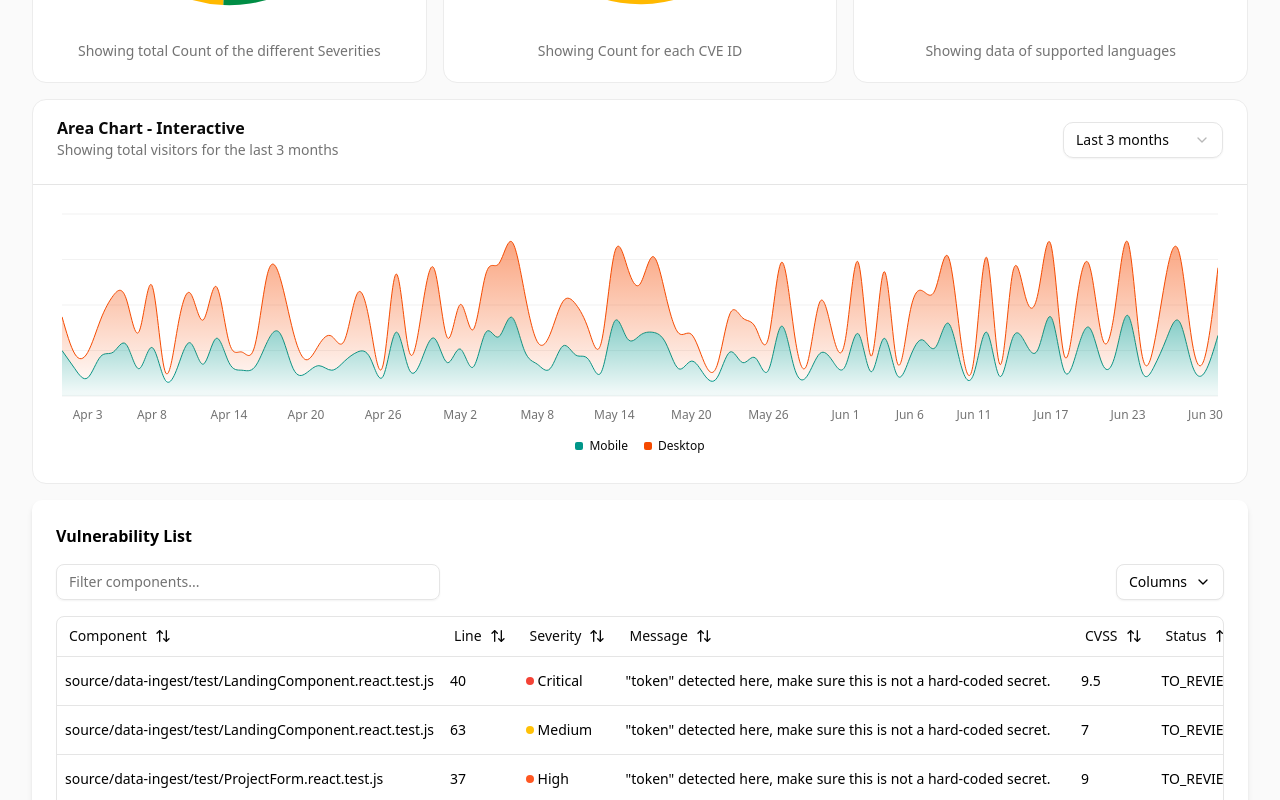
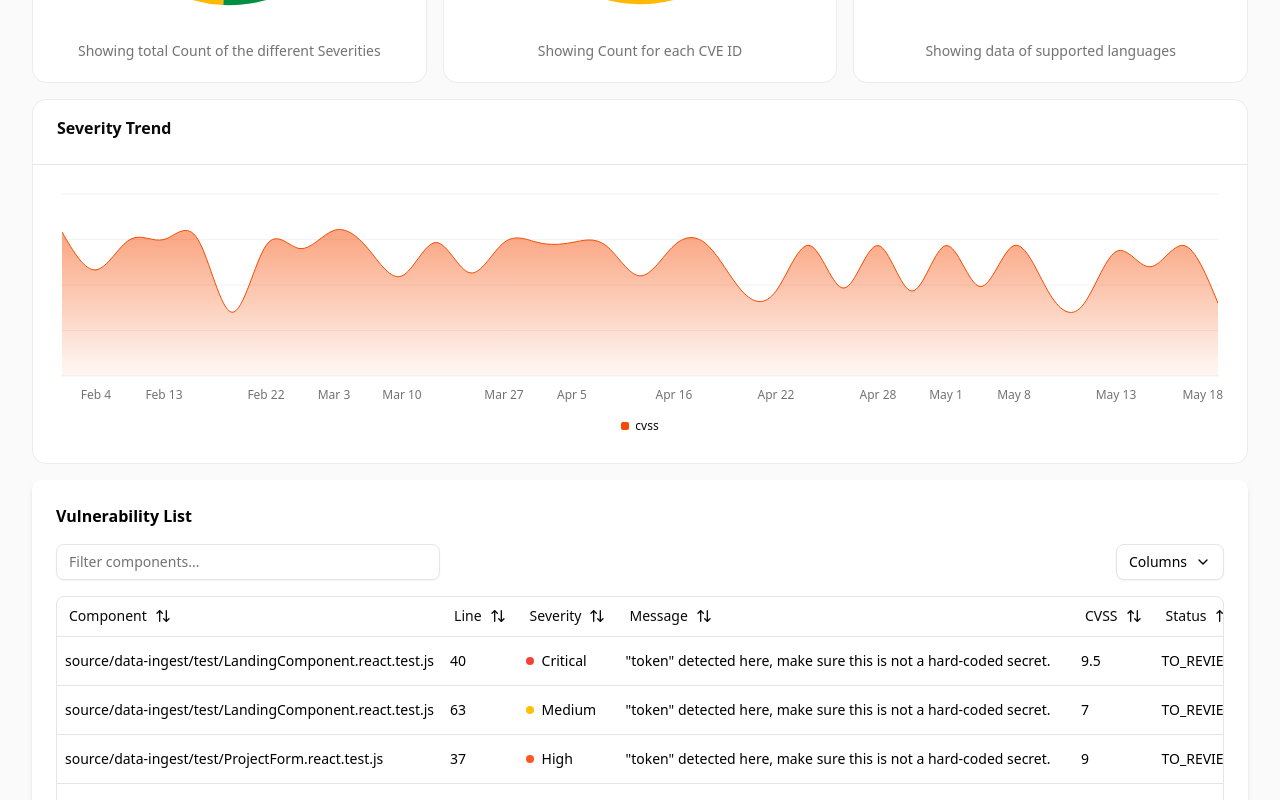
Before and after one commit to yugantgholase/Team-RiskEval, a React (Vite) app in the folder Frontend/risk-eval/: page /dashboard in a window 1280 px wide. Shown: the part 680-1480 px from the top of the page. Built offline with nearby package versions, Linux system fonts and the light colour scheme.

Commit message:
area chart added

```diff
--- a/Frontend/risk-eval/src/components/dashboard/ChartArea.jsx
+++ b/Frontend/risk-eval/src/components/dashboard/ChartArea.jsx
@@ -24,142 +24,48 @@ import {
   SelectTrigger,
   SelectValue,
 } from "@/components/ui/select";
+import { getAreaChartData } from "@/hooks/dashboard.hooks";
 
 export const description =
   "An interactive area chart showing different details";
-
-const chartData = [
-  { date: "2024-04-01", desktop: 222, mobile: 300 },
-  { date: "2024-04-02", desktop: 97, mobile: 180 },
-  { date: "2024-04-03", desktop: 167, mobile: 120 },
-  { date: "2024-04-04", desktop: 242, mobile: 260 },
-  { date: "2024-04-05", desktop: 373, mobile: 290 },
-  { date: "2024-04-06", desktop: 301, mobile: 340 },
-  { date: "2024-04-07", desktop: 245, mobile: 180 },
-  { date: "2024-04-08", desktop: 409, mobile: 320 },
-  { date: "2024-04-09", desktop: 59, mobile: 110 },
-  { date: "2024-04-10", desktop: 261, mobile: 190 },
-  { date: "2024-04-11", desktop: 327, mobile: 350 },
-  { date: "2024-04-12", desktop: 292, mobile: 210 },
-  { date: "2024-04-13", desktop: 342, mobile: 380 },
-  { date: "2024-04-14", desktop: 137, mobile: 220 },
-  { date: "2024-04-15", desktop: 120, mobile: 170 },
-  { date: "2024-04-16", desktop: 138, mobile: 190 },
-  { date: "2024-04-17", desktop: 446, mobile: 360 },
-  { date: "2024-04-18", desktop: 364, mobile: 410 },
-  { date: "2024-04-19", desktop: 243, mobile: 180 },
-  { date: "2024-04-20", desktop: 89, mobile: 150 },
-  { date: "2024-04-21", desktop: 137, mobile: 200 },
-  { date: "2024-04-22", desktop: 224, mobile: 170 },
-  { date: "2024-04-23", desktop: 138, mobile: 230 },
-  { date: "2024-04-24", desktop: 387, mobile: 290 },
-  { date: "2024-04-25", desktop: 215, mobile: 250 },
-  { date: "2024-04-26", desktop: 75, mobile: 130 },
-  { date: "2024-04-27", desktop: 383, mobile: 420 },
-  { date: "2024-04-28", desktop: 122, mobile: 180 },
-  { date: "2024-04-29", desktop: 315, mobile: 240 },
-  { date: "2024-04-30", desktop: 454, mobile: 380 },
-  { date: "2024-05-01", desktop: 165, mobile: 220 },
-  { date: "2024-05-02", desktop: 293, mobile: 310 },
-  { date: "2024-05-03", desktop: 247, mobile: 190 },
-  { date: "2024-05-04", desktop: 385, mobile: 420 },
-  { date: "2024-05-05", desktop: 481, mobile: 390 },
-  { date: "2024-05-06", desktop: 498, mobile: 520 },
-  { date: "2024-05-07", desktop: 388, mobile: 300 },
-  { date: "2024-05-08", desktop: 149, mobile: 210 },
-  { date: "2024-05-09", desktop: 227, mobile: 180 },
-  { date: "2024-05-10", desktop: 293, mobile: 330 },
-  { date: "2024-05-11", desktop: 335, mobile: 270 },
-  { date: "2024-05-12", desktop: 197, mobile: 240 },
-  { date: "2024-05-13", desktop: 197, mobile: 160 },
-  { date: "2024-05-14", desktop: 448, mobile: 490 },
-  { date: "2024-05-15", desktop: 473, mobile: 380 },
-  { date: "2024-05-16", desktop: 338, mobile: 400 },
-  { date: "2024-05-17", desktop: 499, mobile: 420 },
-  { date: "2024-05-18", desktop: 315, mobile: 350 },
-  { date: "2024-05-19", desktop: 235, mobile: 180 },
-  { date: "2024-05-20", desktop: 177, mobile: 230 },
-  { date: "2024-05-21", desktop: 82, mobile: 140 },
-  { date: "2024-05-22", desktop: 81, mobile: 120 },
-  { date: "2024-05-23", desktop: 252, mobile: 290 },
-  { date: "2024-05-24", desktop: 294, mobile: 220 },
-  { date: "2024-05-25", desktop: 201, mobile: 250 },
-  { date: "2024-05-26", desktop: 213, mobile: 170 },
-  { date: "2024-05-27", desktop: 420, mobile: 460 },
-  { date: "2024-05-28", desktop: 233, mobile: 190 },
-  { date: "2024-05-29", desktop: 78, mobile: 130 },
-  { date: "2024-05-30", desktop: 340, mobile: 280 },
-  { date: "2024-05-31", desktop: 178, mobile: 230 },
-  { date: "2024-06-01", desktop: 178, mobile: 200 },
-  { date: "2024-06-02", desktop: 470, mobile: 410 },
-  { date: "2024-06-03", desktop: 103, mobile: 160 },
-  { date: "2024-06-04", desktop: 439, mobile: 380 },
-  { date: "2024-06-05", desktop: 88, mobile: 140 },
-  { date: "2024-06-06", desktop: 294, mobile: 250 },
-  { date: "2024-06-07", desktop: 323, mobile: 370 },
-  { date: "2024-06-08", desktop: 385, mobile: 320 },
-  { date: "2024-06-09", desktop: 438, mobile: 480 },
-  { date: "2024-06-10", desktop: 155, mobile: 200 },
-  { date: "2024-06-11", desktop: 92, mobile: 150 },
-  { date: "2024-06-12", desktop: 492, mobile: 420 },
-  { date: "2024-06-13", desktop: 81, mobile: 130 },
-  { date: "2024-06-14", desktop: 426, mobile: 380 },
-  { date: "2024-06-15", desktop: 307, mobile: 350 },
-  { date: "2024-06-16", desktop: 371, mobile: 310 },
-  { date: "2024-06-17", desktop: 475, mobile: 520 },
-  { date: "2024-06-18", desktop: 107, mobile: 170 },
-  { date: "2024-06-19", desktop: 341, mobile: 290 },
-  { date: "2024-06-20", desktop: 408, mobile: 450 },
-  { date: "2024-06-21", desktop: 169, mobile: 210 },
-  { date: "2024-06-22", desktop: 317, mobile: 270 },
-  { date: "2024-06-23", desktop: 480, mobile: 530 },
-  { date: "2024-06-24", desktop: 132, mobile: 180 },
-  { date: "2024-06-25", desktop: 141, mobile: 190 },
-  { date: "2024-06-26", desktop: 434, mobile: 380 },
-  { date: "2024-06-27", desktop: 448, mobile: 490 },
-  { date: "2024-06-28", desktop: 149, mobile: 200 },
-  { date: "2024-06-29", desktop: 103, mobile: 160 },
-  { date: "2024-06-30", desktop: 446, mobile: 400 },
-];
+const data1 = getAreaChartData();
 
 const chartConfig = {
-  desktop: {
-    label: "Desktop",
+  cvss: {
+    label: "cvss",
     color: "var(--chart-1)",
   },
-  mobile: {
-    label: "Mobile",
-    color: "var(--chart-2)",
-  },
+  // mobile: {
+  //   label: "Mobile",
+  //   color: "var(--chart-2)",
+  // },
 };
 
 export function ChartAreaInteractive() {
-  const [timeRange, setTimeRange] = React.useState("90d");
+  // const [timeRange, setTimeRange] = React.useState("90d");
 
-  const filteredData = chartData.filter((item) => {
-    const date = new Date(item.date);
-    const referenceDate = new Date("2024-06-30");
-    let daysToSubtract = 90;
-    if (timeRange === "30d") {
-      daysToSubtract = 30;
-    } else if (timeRange === "7d") {
-      daysToSubtract = 7;
-    }
-    const startDate = new Date(referenceDate);
-    startDate.setDate(startDate.getDate() - daysToSubtract);
-    return date >= startDate;
-  });
+  // const filteredData = chartData.filter((item) => {
+  //   const date = new Date(item.date);
+  //   const referenceDate = new Date("2024-06-30");
+  //   let daysToSubtract = 90;
+  //   if (timeRange === "30d") {
+  //     daysToSubtract = 30;
+  //   } else if (timeRange === "7d") {
+  //     daysToSubtract = 7;
+  //   }
+  //   const startDate = new Date(referenceDate);
+  //   startDate.setDate(startDate.getDate() - daysToSubtract);
+  //   return date >= startDate;
+  // });
 
   return (
     <Card className="pt-0">
       <CardHeader className="flex items-center gap-2 space-y-0 border-b py-5 sm:flex-row">
         <div className="grid flex-1 gap-1">
-          <CardTitle>Area Chart - Interactive</CardTitle>
-          <CardDescription>
-            Showing total visitors for the last 3 months
-          </CardDescription>
+          <CardTitle>Severity Trend</CardTitle>
+          <CardDescription></CardDescription>
         </div>
-        <Select value={timeRange} onValueChange={setTimeRange}>
+        {/* <Select value={timeRange} onValueChange={setTimeRange}>
           <SelectTrigger
             className="hidden w-[160px] rounded-lg sm:ml-auto sm:flex"
             aria-label="Select a value"
@@ -177,28 +83,28 @@ export function ChartAreaInteractive() {
               Last 7 days
             </SelectItem>
           </SelectContent>
-        </Select>
+        </Select> */}
       </CardHeader>
       <CardContent className="px-2 pt-4 sm:px-6 sm:pt-6">
         <ChartContainer
           config={chartConfig}
           className="aspect-auto h-[250px] w-full"
         >
-          <AreaChart data={filteredData}>
+          <AreaChart data={data1}>
             <defs>
-              <linearGradient id="fillDesktop" x1="0" y1="0" x2="0" y2="1">
+              <linearGradient id="fillcvss" x1="0" y1="0" x2="0" y2="1">
                 <stop
                   offset="5%"
-                  stopColor="var(--color-desktop)"
+                  stopColor="var(--color-cvss)"
                   stopOpacity={0.8}
                 />
                 <stop
                   offset="95%"
-                  stopColor="var(--color-desktop)"
+                  stopColor="var(--color-cvss)"
                   stopOpacity={0.1}
                 />
               </linearGradient>
-              <linearGradient id="fillMobile" x1="0" y1="0" x2="0" y2="1">
+              {/* <linearGradient id="fillMobile" x1="0" y1="0" x2="0" y2="1">
                 <stop
                   offset="5%"
                   stopColor="var(--color-mobile)"
@@ -209,7 +115,7 @@ export function ChartAreaInteractive() {
                   stopColor="var(--color-mobile)"
                   stopOpacity={0.1}
                 />
-              </linearGradient>
+              </linearGradient> */}
             </defs>
             <CartesianGrid vertical={false} />
             <XAxis
@@ -240,18 +146,18 @@ export function ChartAreaInteractive() {
                 />
               }
             />
-            <Area
+            {/* <Area
               dataKey="mobile"
               type="natural"
               fill="url(#fillMobile)"
               stroke="var(--color-mobile)"
               stackId="a"
-            />
+            /> */}
             <Area
-              dataKey="desktop"
+              dataKey="cvss"
               type="natural"
-              fill="url(#fillDesktop)"
-              stroke="var(--color-desktop)"
+              fill="url(#fillcvss)"
+              stroke="var(--color-cvss)"
               stackId="a"
             />
             <ChartLegend content={<ChartLegendContent />} />
--- a/Frontend/risk-eval/src/components/dashboard/DataTableDemo.jsx
+++ b/Frontend/risk-eval/src/components/dashboard/DataTableDemo.jsx
@@ -124,7 +124,7 @@ export function DataTableDemo() {
       cell: ({ row }) => (
         <div className="flex flex-row items-center">
           <div
-            className="h-2 w-2 rounded mr-1"
+            className="h-2 w-2 rounded mr-2"
             style={{
               backgroundColor: `${getSeverityColor(row.getValue("severity"))}`,
             }}
--- a/Frontend/risk-eval/src/hooks/dashboard.hooks.jsx
+++ b/Frontend/risk-eval/src/hooks/dashboard.hooks.jsx
@@ -85,3 +85,11 @@ export function getTableData() {
   }));
   return tableData;
 }
+
+export function getAreaChartData() {
+  const data = vulnerabilities.map((item) => ({
+    date: item.creation_date.split("T")[0],
+    cvss: item.cvss_score,
+  }));
+  return data;
+}
--- a/Frontend/risk-eval/src/pages/ProjectHeader.jsx
+++ b/Frontend/risk-eval/src/pages/ProjectHeader.jsx
@@ -37,8 +37,6 @@ const ProjectHeader = () => {
       label: "Branch Name",
     },
   ];
-  console.log(projectName);
-  console.log(projectBranch);
   return (
     <div
       className="flex gap-3 mb-4 justify-between items-center bg-white p-4 rounded mx-2"
```
Also changed, not shown: Frontend/risk-eval/src/components/explorer/VulnerabilityCard.jsx (+38 -8 lines), Frontend/risk-eval/src/data/mockdata.json.
